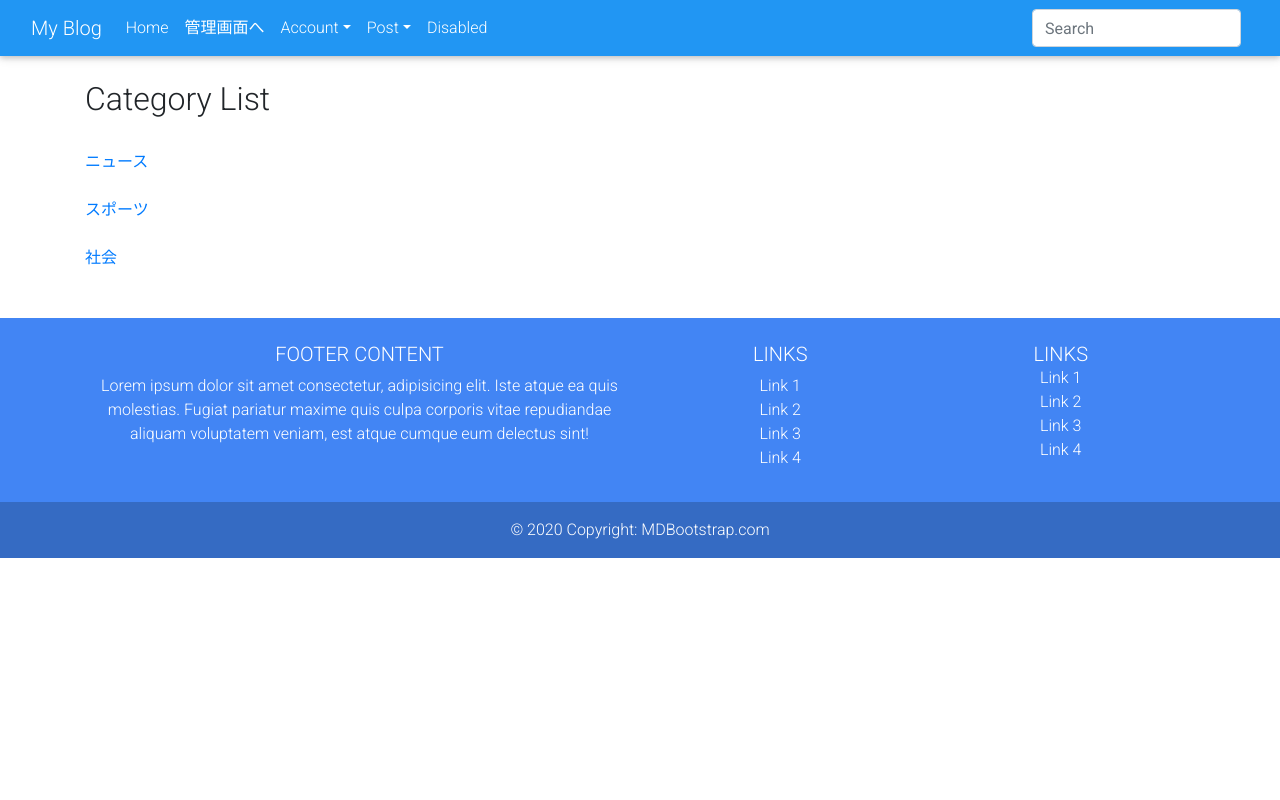
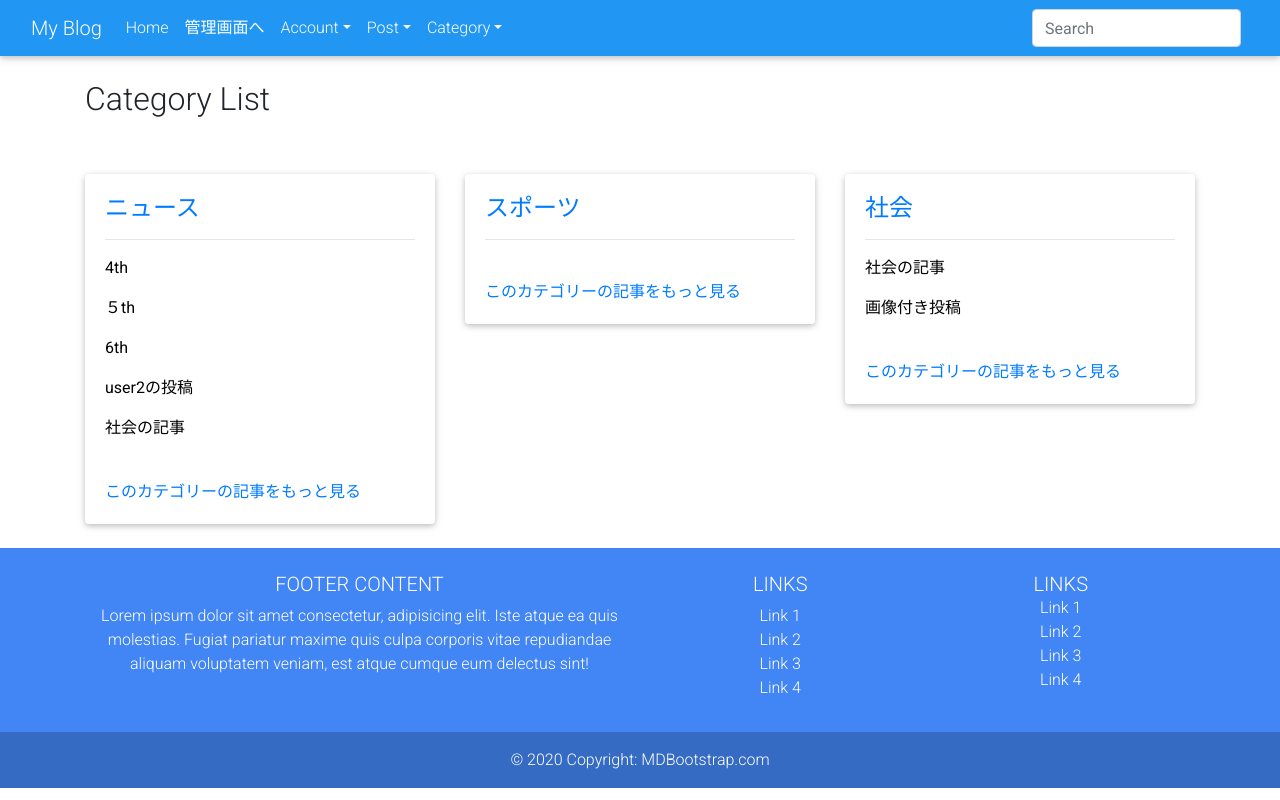
Before and after one commit to skarwaaaa/django-app, a Django app: page /category_list in a window 1280 px wide. Run offline with Django 3.2, Linux system fonts and the light colour scheme; data comes from the database, SQL or seed files in the repository; both versions use the stored data as it was after the commit; some libraries are stand-ins or nearby versions.

Commit message:
ナビバーにカテゴリ一覧を追加

```diff
--- /dev/null
+++ b/myproject/myapp/context_processors.py
@@ -0,0 +1,10 @@
+from .models import Category
+
+def all_category(request):
+    category_list = Category.objects.all()
+
+    params = {
+        'category_list': category_list,
+    }
+
+    return params
--- a/myproject/myapp/templates/myapp/base.html
+++ b/myproject/myapp/templates/myapp/base.html
@@ -62,15 +62,20 @@
               <div class="dropdown-menu dropdown-primary" aria-labelledby="navbarDropdownMenuLink">
                   <a class="dropdown-item" href="{% url 'myapp:post_create' %}">新規投稿</a>
                   <a class="dropdown-item" href="{% url 'myapp:post_list' %}">投稿一覧</a>
+              </div>
+            </li>
+            <li class="nav-item dropdown">
+              <a class="nav-link dropdown-toggle" id="navbarDropdownMenuLink" data-toggle="dropdown"
+                  aria-haspopup="true" erea-expanded="false">Category</a>
+              <div class="dropdown-menu dropdown-primary" aria-labelledby="navbarDropdownMenuLink">
+                {% for item in category_list %}
+                  <a class="dropdown-item" href="{% url 'myapp:category_detail' item.name_en %}">{{ item.name }}</a>
+                {% endfor%}
+                  <hr>
                   <a class="dropdown-item" href="{% url 'myapp:category_list' %}">カテゴリ一覧</a>
               </div>
             </li>
 
-            <li class="nav-item">
-              <a class="nav-link disabled" href="#" tabindex="-1" aria-disabled="true"
-                >Disabled</a
-              >
-            </li>
           </ul>
         </div>
 
--- a/myproject/myapp/templates/myapp/category_list.html
+++ b/myproject/myapp/templates/myapp/category_list.html
@@ -6,12 +6,27 @@
         <br>
         <h2>Category List</h2>
         <br>
-    {% for item in category_list %}
-    <a href="{% url 'myapp:category_detail' item.name_en %}">{{ item.name }}</a><br><br>
-        {% endfor %}
-        <br>
     </div>
-
 </div>
 
+<div class="row">
+    {% for category in category_list %}
+    <div class="col-md-4">
+        <br>
+        <div class="card">
+            <div class="card-body">
+                <h4 class="card-title"><a href="{% url 'myapp:category_detail' category.name_en %}">{{ category.name }}</a></h4>
+                <hr>
+                {% for post in category.post_set.all|slice:":5" %}
+                <p><a href="{% url 'myapp:post_detail' post.id %}" style="color:black;">{{ post.title }}</a></p>
+                {% endfor %}
+                <br>
+                <a href="{% url 'myapp:category_detail' category.name_en %}">このカテゴリーの記事をもっと見る</a>
+            </div>
+        </div>
+    </div>
+    {% endfor %}
+</div>
+<br>
+
 {% endblock %}
--- a/myproject/myapp/templates/myapp/post_detail.html
+++ b/myproject/myapp/templates/myapp/post_detail.html
@@ -18,7 +18,7 @@
                 <a class="btn" href="{% url 'myapp:like_add' object.pk%}" style="background-color: #FF6699; color: white;">お気に入りに入れる</a>
                 <hr>
                 <a href="javascript:void(0);" onclick="window.history.back();" class="btn btn-outline-dark">戻る</a>
-                {% if object.content author == request.user %}
+                {% if object.author == request.user %}
                 <a href="{% url 'myapp:post_update' object.pk %}" class="btn btn-primary">更新</a>
                 <a href="{% url 'myapp:post_delete' object.pk %}" class="btn btn-danger">削除</a>
                 {% endif %}
--- a/myproject/myproject/settings.py
+++ b/myproject/myproject/settings.py
@@ -69,6 +69,7 @@ TEMPLATES = [
                 'django.contrib.auth.context_processors.auth',
                 'django.contrib.messages.context_processors.messages',
                 'django.template.context_processors.media',
+                'myapp.context_processors.all_category',
             ],
         },
     },
```
Also changed, not shown: myproject/db.sqlite3.
